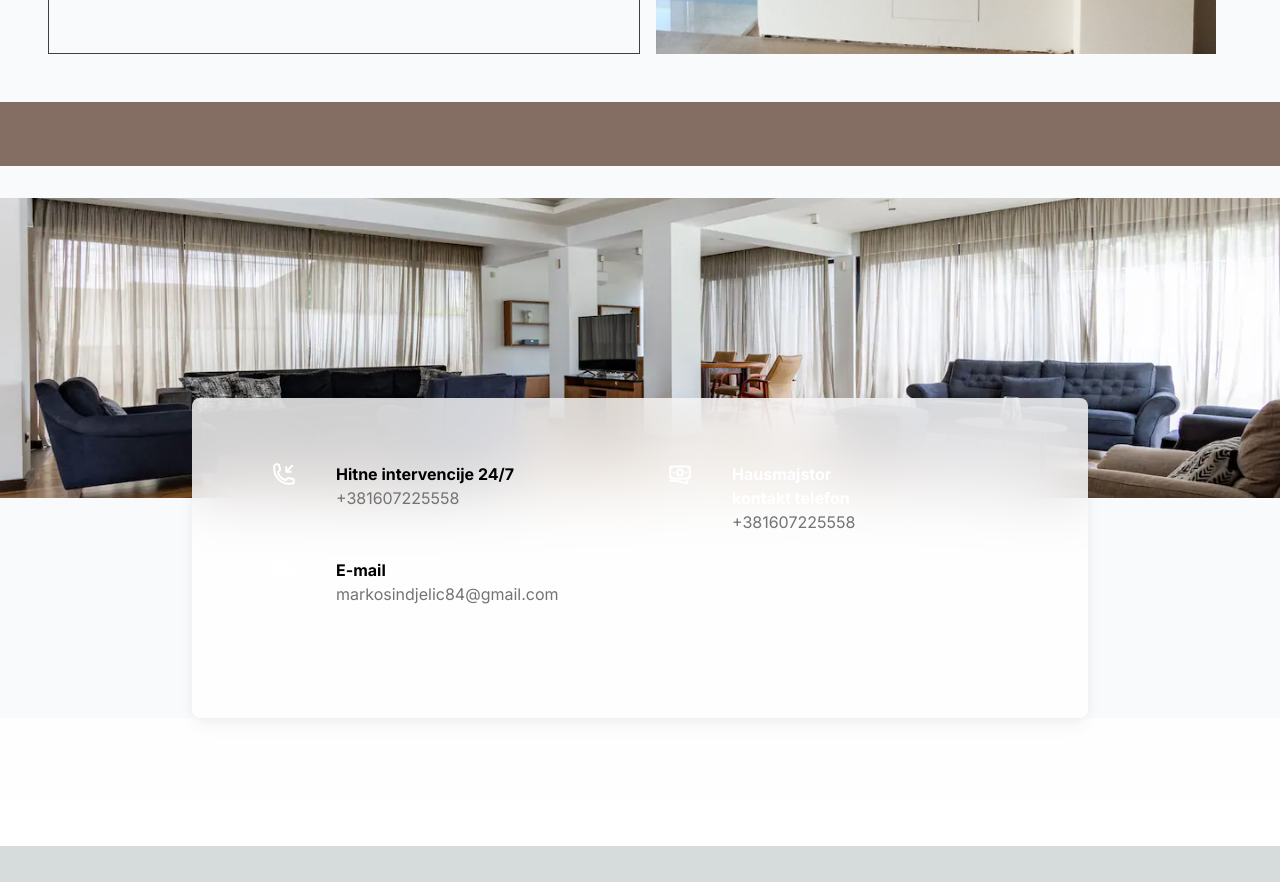
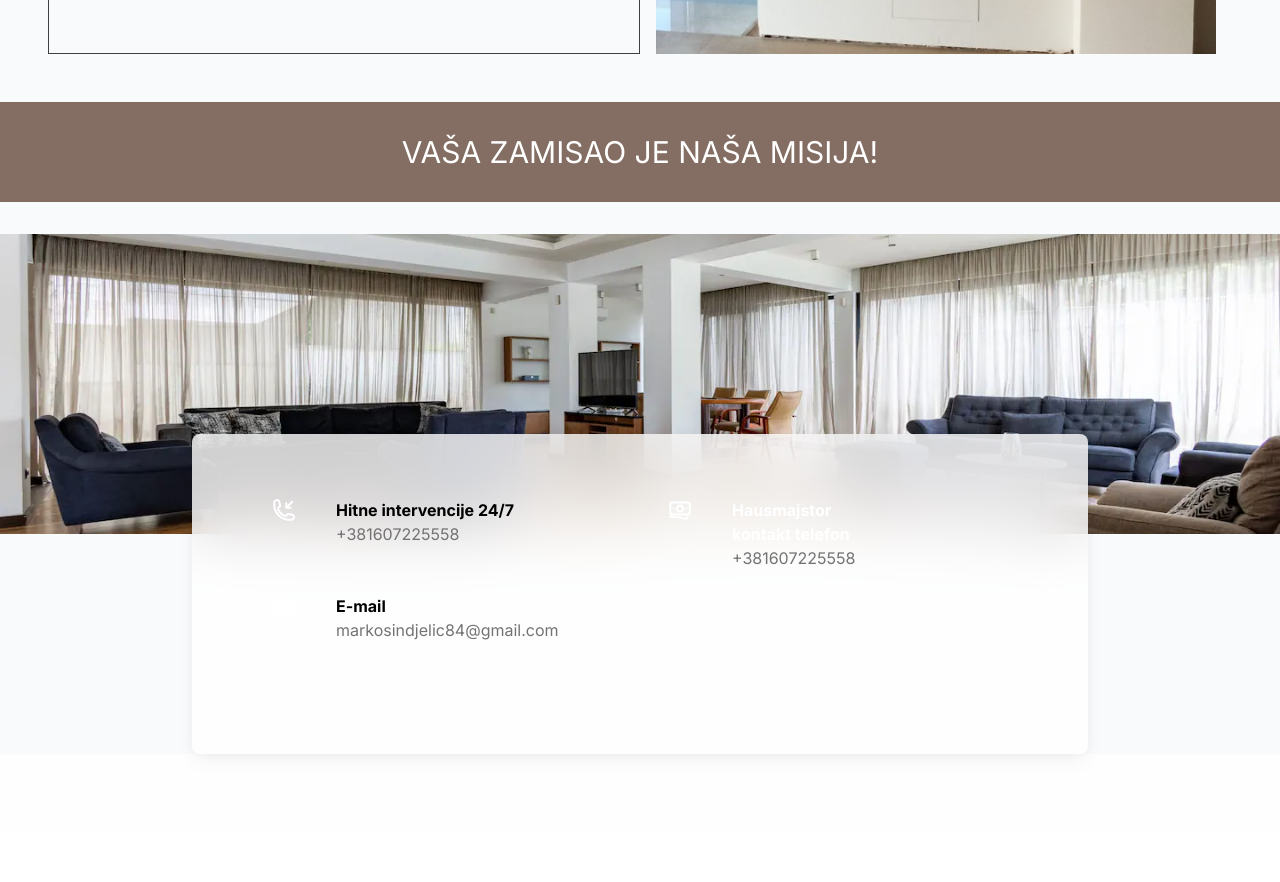
Before and after one commit to cehicm/ma-si-hausmajstor, a Next.js app: page / in a window 1280 px wide. Shown: the part 2820-3702 px from the top of the page. Before the commit the page ends 3666 px from the top, so only its background shows below. Built offline with nearby package versions, Linux system fonts and the light colour scheme.

Commit message:
Update homepage cta text

```diff
--- a/src/pages/index.js
+++ b/src/pages/index.js
@@ -11,7 +11,7 @@ export default function Home() {
 				<Hero />
 				<Services />
 				<About />
-				<CTA />
+				<CTA text="VAŠA ZAMISAO JE NAŠA MISIJA!" />
 				<Contact />
 			</main>
 		</>
```
